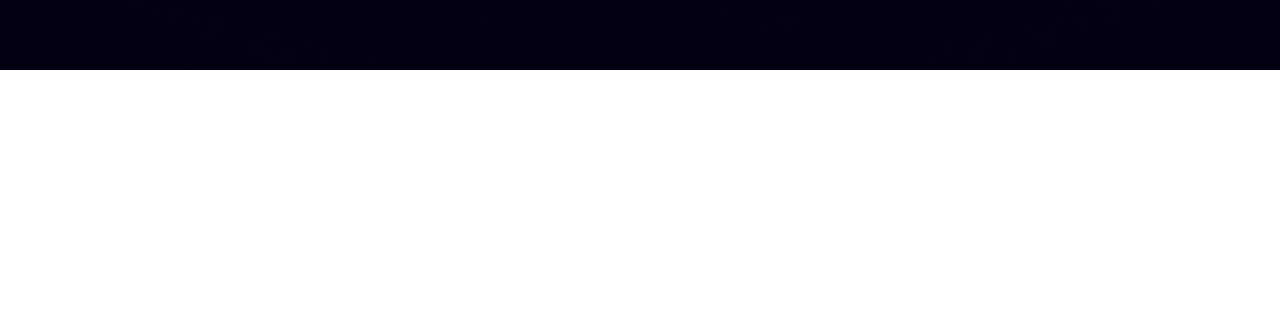
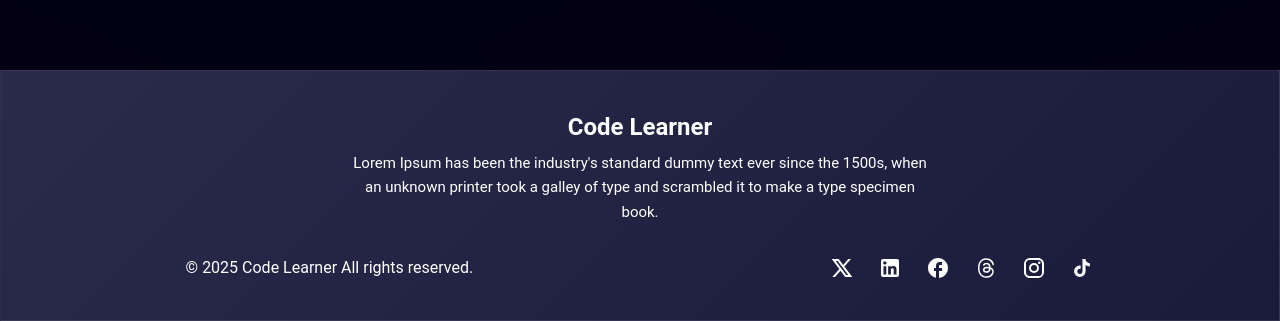
Before and after one commit to devsafix/learning-management-client, a React (Vite) app: page /all-courses in a window 1280 px wide. Shown: the part 542-863 px from the top of the page. Before the commit the page ends 800 px from the top, so only its background shows below. Built offline with nearby package versions, Linux system fonts and the light colour scheme; no server answers.

Commit message:
Add: footer component added

```diff
--- a/src/components/layout/CommonLayout.tsx
+++ b/src/components/layout/CommonLayout.tsx
@@ -5,6 +5,7 @@
 // Import AOS
 import "aos/dist/aos.css";
 import AOS from "aos";
+import Footer from "./Footer";
 
 // Initialize AOS on component mount
 const initializeAOS = () => {
@@ -27,7 +28,7 @@
     <div className="min-h-screen flex flex-col">
       <Navbar />
       <div className="grow-1">{children}</div>
-      {/* <Footer /> */}
+      <Footer />
     </div>
   );
 }
--- a/src/components/layout/Footer.tsx
+++ b/src/components/layout/Footer.tsx
@@ -1,202 +1,154 @@
-import { Facebook, Github, Globe, Instagram, Twitter } from "lucide-react";
 import { Link } from "react-router";
 
 export default function Footer() {
   return (
-    <footer className="bg-background">
-      <div className="mx-auto max-w-6xl space-y-8 px-4 py-16">
-        <div className="grid grid-cols-1 gap-8 lg:grid-cols-3">
-          <div>
-            <p className="max-w-xs dark:text-muted-foreground text-foreground">
-              Join thousands of riders and drivers in our trusted platform.
-              Safe, reliable, and always available.
+    <footer
+      className="text-white py-10 px-4"
+      style={{
+        background: "linear-gradient(135deg, #2A2A4A 0%, #1A1A3A 100%)",
+        border: "1px solid rgba(255, 255, 255, 0.08)",
+      }}
+    >
+      <div className="max-w-7xl mx-auto text-center">
+        <h1 className="text-2xl font-bold">Code Learner</h1>
+        <p className="leading-relaxed max-w-xl mx-auto mt-2 text-[15px]">
+          Lorem Ipsum has been the industry's standard dummy text ever since the
+          1500s, when an unknown printer took a galley of type and scrambled it
+          to make a type specimen book.
         </p>
-
-            <ul className="mt-8 flex gap-6">
-              <li>
-                <Link
-                  to="https://www.facebook.com/devsafix"
-                  rel="noreferrer"
-                  target="_blank"
-                  className="dark:text-muted-foreground text-foreground transition hover:opacity-75"
-                >
-                  <span className="sr-only">Facebook</span>
-
-                  <Facebook />
-                </Link>
-              </li>
-
-              <li>
-                <Link
-                  to="https://www.instagram.com/devsafix"
-                  rel="noreferrer"
-                  target="_blank"
-                  className="dark:text-muted-foreground text-foreground transition hover:opacity-75"
-                >
-                  <span className="sr-only">Instagram</span>
-
-                  <Instagram />
-                </Link>
-              </li>
-
-              <li>
-                <Link
-                  to="https://www.x.com/devsafix"
-                  rel="noreferrer"
-                  target="_blank"
-                  className="dark:text-muted-foreground text-foreground transition hover:opacity-75"
-                >
-                  <span className="sr-only">Twitter</span>
-
-                  <Twitter />
-                </Link>
-              </li>
-
-              <li>
-                <Link
-                  to="https://www.github.com/devsafix"
-                  rel="noreferrer"
-                  target="_blank"
-                  className="dark:text-muted-foreground text-foreground transition hover:opacity-75"
-                >
-                  <span className="sr-only">GitHub</span>
-
-                  <Github />
-                </Link>
-              </li>
-
-              <li>
-                <Link
-                  to="https://devsafix.vercel.app/"
-                  rel="noreferrer"
-                  target="_blank"
-                  className="dark:text-muted-foreground text-foreground transition hover:opacity-75"
-                >
-                  <span className="sr-only">Dribbble</span>
-
-                  <Globe />
-                </Link>
-              </li>
-            </ul>
       </div>
 
-          <div className="grid grid-cols-1 gap-8 sm:grid-cols-2 lg:col-span-2 lg:grid-cols-4">
+      <div className="mt-8 items-center justify-around flex md:flex-row flex-col gap-5">
         <div>
-              <p className="font-medium dark:text-muted-foreground text-foreground">
-                Pages
-              </p>
-
-              <ul className="mt-6 space-y-4 text-sm">
-                <li>
+          &copy; {new Date().getFullYear()} Code Learner All rights reserved.
+        </div>
+        <div className="flex flex-wrap justify-center gap-6 text-sm">
           <Link
-                    to="/"
-                    className="dark:text-muted-foreground text-foreground transition hover:opacity-75"
+            to="#"
+            target="_blank"
+            rel="noopener noreferrer"
+            aria-label="X/Twitter"
+            className="hover:text-primary block"
           >
-                    {" "}
-                    Home{" "}
+            <svg
+              className="size-6"
+              xmlns="http://www.w3.org/2000/svg"
+              width="1em"
+              height="1em"
+              viewBox="0 0 24 24"
+            >
+              <path
+                fill="currentColor"
+                d="M10.488 14.651L15.25 21h7l-7.858-10.478L20.93 3h-2.65l-5.117 5.886L8.75 3h-7l7.51 10.015L2.32 21h2.65zM16.25 19L5.75 5h2l10.5 14z"
+              ></path>
+            </svg>
           </Link>
-                </li>
-
-                <li>
           <Link
-                    to="/about"
-                    className="dark:text-muted-foreground text-foreground transition hover:opacity-75"
+            to="#"
+            target="_blank"
+            rel="noopener noreferrer"
+            aria-label="LinkedIn"
+            className="hover:text-primary block"
           >
-                    {" "}
-                    About Us{" "}
+            <svg
+              className="size-6"
+              xmlns="http://www.w3.org/2000/svg"
+              width="1em"
+              height="1em"
+              viewBox="0 0 24 24"
+            >
+              <path
+                fill="currentColor"
+                d="M19 3a2 2 0 0 1 2 2v14a2 2 0 0 1-2 2H5a2 2 0 0 1-2-2V5a2 2 0 0 1 2-2zm-.5 15.5v-5.3a3.26 3.26 0 0 0-3.26-3.26c-.85 0-1.84.52-2.32 1.3v-1.11h-2.79v8.37h2.79v-4.93c0-.77.62-1.4 1.39-1.4a1.4 1.4 0 0 1 1.4 1.4v4.93zM6.88 8.56a1.68 1.68 0 0 0 1.68-1.68c0-.93-.75-1.69-1.68-1.69a1.69 1.69 0 0 0-1.69 1.69c0 .93.76 1.68 1.69 1.68m1.39 9.94v-8.37H5.5v8.37z"
+              ></path>
+            </svg>
           </Link>
-                </li>
-
-                <li>
           <Link
-                    to="/features"
-                    className="dark:text-muted-foreground text-foreground transition hover:opacity-75"
+            to="#"
+            target="_blank"
+            rel="noopener noreferrer"
+            aria-label="Facebook"
+            className="hover:text-primary block"
           >
-                    {" "}
-                    Features{" "}
+            <svg
+              className="size-6"
+              xmlns="http://www.w3.org/2000/svg"
+              width="1em"
+              height="1em"
+              viewBox="0 0 24 24"
+            >
+              <path
+                fill="currentColor"
+                d="M22 12c0-5.52-4.48-10-10-10S2 6.48 2 12c0 4.84 3.44 8.87 8 9.8V15H8v-3h2V9.5C10 7.57 11.57 6 13.5 6H16v3h-2c-.55 0-1 .45-1 1v2h3v3h-3v6.95c5.05-.5 9-4.76 9-9.95"
+              ></path>
+            </svg>
           </Link>
-                </li>
-              </ul>
+          <Link
+            to="#"
+            target="_blank"
+            rel="noopener noreferrer"
+            aria-label="Threads"
+            className="hover:text-primary block"
+          >
+            <svg
+              className="size-6"
+              xmlns="http://www.w3.org/2000/svg"
+              width="1em"
+              height="1em"
+              viewBox="0 0 24 24"
+            >
+              <path
+                fill="none"
+                stroke="currentColor"
+                strokeLinecap="round"
+                strokeLinejoin="round"
+                strokeWidth="1.5"
+                d="M19.25 8.505c-1.577-5.867-7-5.5-7-5.5s-7.5-.5-7.5 8.995s7.5 8.996 7.5 8.996s4.458.296 6.5-3.918c.667-1.858.5-5.573-6-5.573c0 0-3 0-3 2.5c0 .976 1 2 2.5 2s3.171-1.027 3.5-3c1-6-4.5-6.5-6-4"
+                color="currentColor"
+              ></path>
+            </svg>
+          </Link>
+          <Link
+            to="#"
+            target="_blank"
+            rel="noopener noreferrer"
+            aria-label="Instagram"
+            className="hover:text-primary block"
+          >
+            <svg
+              className="size-6"
+              xmlns="http://www.w3.org/2000/svg"
+              width="1em"
+              height="1em"
+              viewBox="0 0 24 24"
+            >
+              <path
+                fill="currentColor"
+                d="M7.8 2h8.4C19.4 2 22 4.6 22 7.8v8.4a5.8 5.8 0 0 1-5.8 5.8H7.8C4.6 22 2 19.4 2 16.2V7.8A5.8 5.8 0 0 1 7.8 2m-.2 2A3.6 3.6 0 0 0 4 7.6v8.8C4 18.39 5.61 20 7.6 20h8.8a3.6 3.6 0 0 0 3.6-3.6V7.6C20 5.61 18.39 4 16.4 4zm9.65 1.5a1.25 1.25 0 0 1 1.25 1.25A1.25 1.25 0 0 1 17.25 8A1.25 1.25 0 0 1 16 6.75a1.25 1.25 0 0 1 1.25-1.25M12 7a5 5 0 0 1 5 5a5 5 0 0 1-5 5a5 5 0 0 1-5-5a5 5 0 0 1 5-5m0 2a3 3 0 0 0-3 3a3 3 0 0 0 3 3a3 3 0 0 0 3-3a3 3 0 0 0-3-3"
+              ></path>
+            </svg>
+          </Link>
+          <Link
+            to="#"
+            target="_blank"
+            rel="noopener noreferrer"
+            aria-label="TikTok"
+            className="hover:text-primary block"
+          >
+            <svg
+              className="size-6"
+              xmlns="http://www.w3.org/2000/svg"
+              width="1em"
+              height="1em"
+              viewBox="0 0 24 24"
+            >
+              <path
+                fill="currentColor"
+                d="M16.6 5.82s.51.5 0 0A4.28 4.28 0 0 1 15.54 3h-3.09v12.4a2.59 2.59 0 0 1-2.59 2.5c-1.42 0-2.6-1.16-2.6-2.6c0-1.72 1.66-3.01 3.37-2.48V9.66c-3.45-.46-6.47 2.22-6.47 5.64c0 3.33 2.76 5.7 5.69 5.7c3.14 0 5.69-2.55 5.69-5.7V9.01a7.35 7.35 0 0 0 4.3 1.38V7.3s-1.88.09-3.24-1.48"
+              ></path>
+            </svg>
+          </Link>
         </div>
-
-            <div>
-              <p className="font-medium dark:text-muted-foreground text-foreground">
-                Company
-              </p>
-
-              <ul className="mt-6 space-y-4 text-sm">
-                <li>
-                  <Link
-                    to="/about"
-                    className="dark:text-muted-foreground text-foreground transition hover:opacity-75"
-                  >
-                    {" "}
-                    About Company{" "}
-                  </Link>
-                </li>
-
-                <li>
-                  <Link
-                    to="/about"
-                    className="dark:text-muted-foreground text-foreground transition hover:opacity-75"
-                  >
-                    {" "}
-                    Meet the Team{" "}
-                  </Link>
-                </li>
-              </ul>
-            </div>
-
-            <div>
-              <p className="font-medium dark:text-muted-foreground text-foreground">
-                Helpful Links
-              </p>
-
-              <ul className="mt-6 space-y-4 text-sm">
-                <li>
-                  <Link
-                    to="/contact"
-                    className="dark:text-muted-foreground text-foreground transition hover:opacity-75"
-                  >
-                    {" "}
-                    Contact Us{" "}
-                  </Link>
-                </li>
-
-                <li>
-                  <Link
-                    to="/faq"
-                    className="dark:text-muted-foreground text-foreground transition hover:opacity-75"
-                  >
-                    {" "}
-                    FAQs{" "}
-                  </Link>
-                </li>
-              </ul>
-            </div>
-            <div>
-              <p className="font-medium dark:text-muted-foreground text-foreground">
-                Settings
-              </p>
-
-              <ul className="mt-6 space-y-4 text-sm">
-                <li>
-                  <Link
-                    to="/safety-settings"
-                    className="dark:text-muted-foreground text-foreground transition hover:opacity-75"
-                  >
-                    {" "}
-                    Emergency Contact{" "}
-                  </Link>
-                </li>
-              </ul>
-            </div>
-          </div>
-        </div>
-
-        <p className="text-xs dark:text-muted-foreground text-foreground">
-          &copy; 2025. Ridaa. All rights reserved.
-        </p>
       </div>
     </footer>
   );
```
Lines whose indentation alone changed are shown as unchanged.
